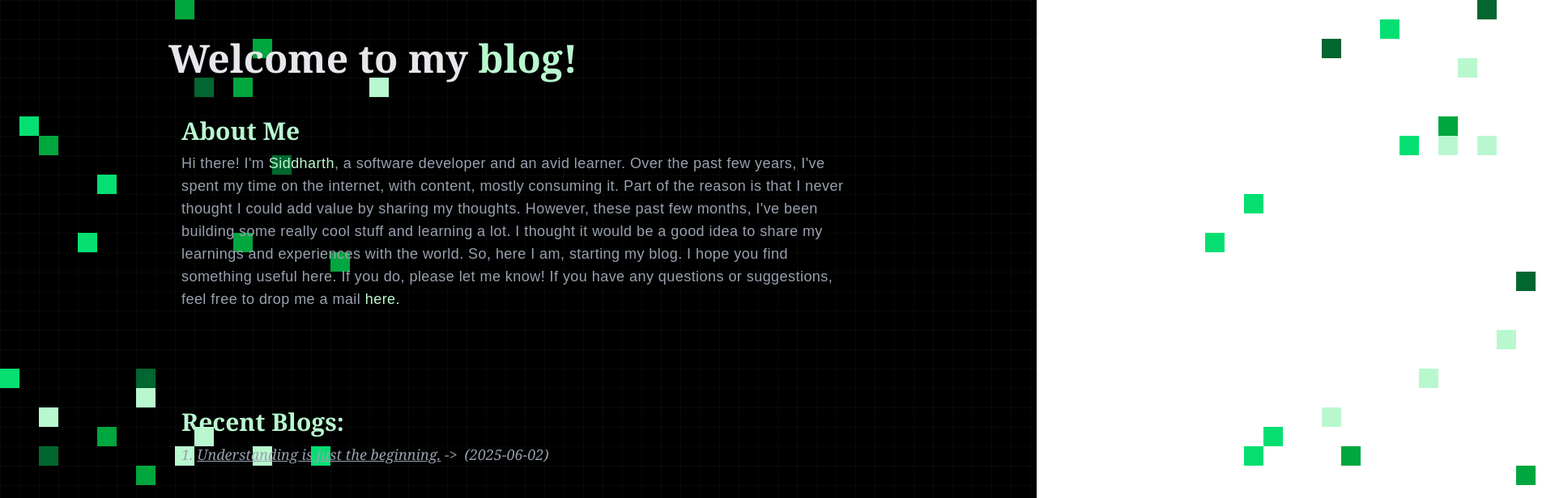
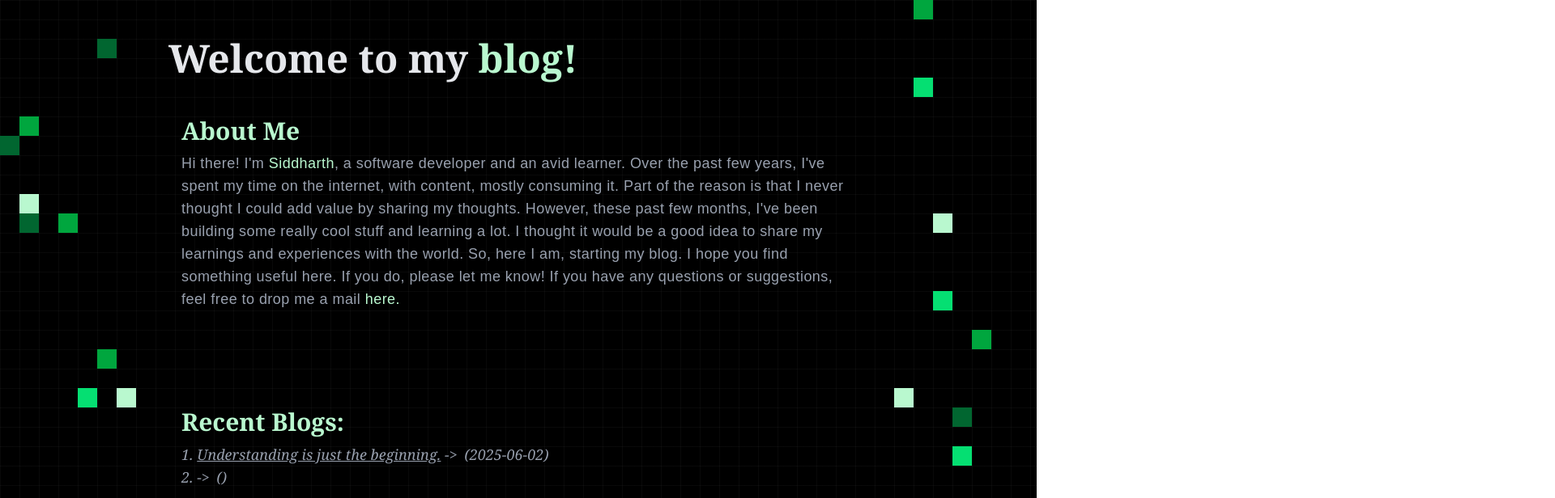
Before and after one commit to woustachemax/blog, a Next.js app: page / in a window 1280 px wide. Shown: the top 616 px of the page at 81% size, 1920 px wide, since content can reach past the window. Built offline with nearby package versions, Linux system fonts and the light colour scheme.

Commit message:
ui-tweaks

```diff
--- a/app/components/GridBackground.tsx
+++ b/app/components/GridBackground.tsx
@@ -16,20 +16,39 @@ const useMobile = ()=>{
 
 export function GridBackground() {
   const [mounted, setMounted] = useState(false)
+  const [dimensions, setDimensions] = useState({ cols: 80, rows: 30 })
   const isMobile = useMobile()
 
-  useEffect(() => setMounted(true), [])
+  useEffect(() => {
+    setMounted(true)
+
+    const updateDimensions = () => {
+      const cols = Math.floor(window.innerWidth / 24)
+      const rows = Math.floor(window.innerHeight / 24)
+      setDimensions({ cols, rows })
+    }
+
+    updateDimensions()
+    window.addEventListener('resize', updateDimensions)
+    return () => window.removeEventListener('resize', updateDimensions)
+  }, [])
 
   if (!mounted || isMobile) return null
 
-  const rows = 30
-  const cols = 80
-  const safeCols = [20, 60]
+  const { cols, rows } = dimensions
+
+  const maxContentWidth = 896
+  const viewportWidth = typeof window !== 'undefined' ? window.innerWidth : 1920
+  const leftPadding = Math.max((viewportWidth - maxContentWidth) / 2, 16)
+  const rightPadding = leftPadding
+
+  const leftBlockCols = Math.floor(leftPadding / 24)
+  const rightBlockStart = cols - Math.floor(rightPadding / 24)
 
   const cells = Array.from({ length: rows * cols }, (_, i) => {
     const x = i % cols
-    const inSafeZone = x >= safeCols[0] && x <= safeCols[1]
-    if (inSafeZone) return 0
+    const inBlockZone = x < leftBlockCols || x > rightBlockStart
+    if (!inBlockZone) return 0
     return Math.random() < 0.04 ? Math.floor(Math.random() * 4) + 1 : 0
   })
 
```
Also changed, not shown: blog/blog-2.md (added, +51 -0 lines).
